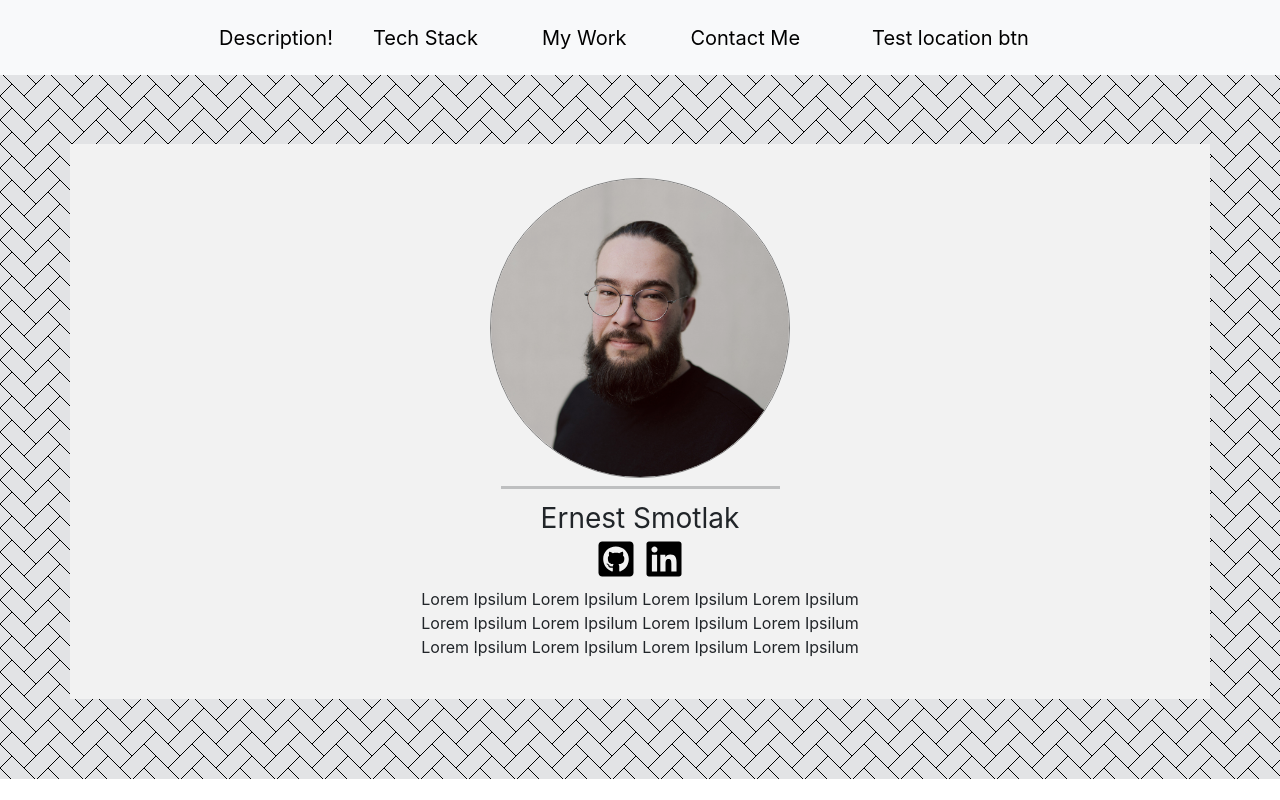
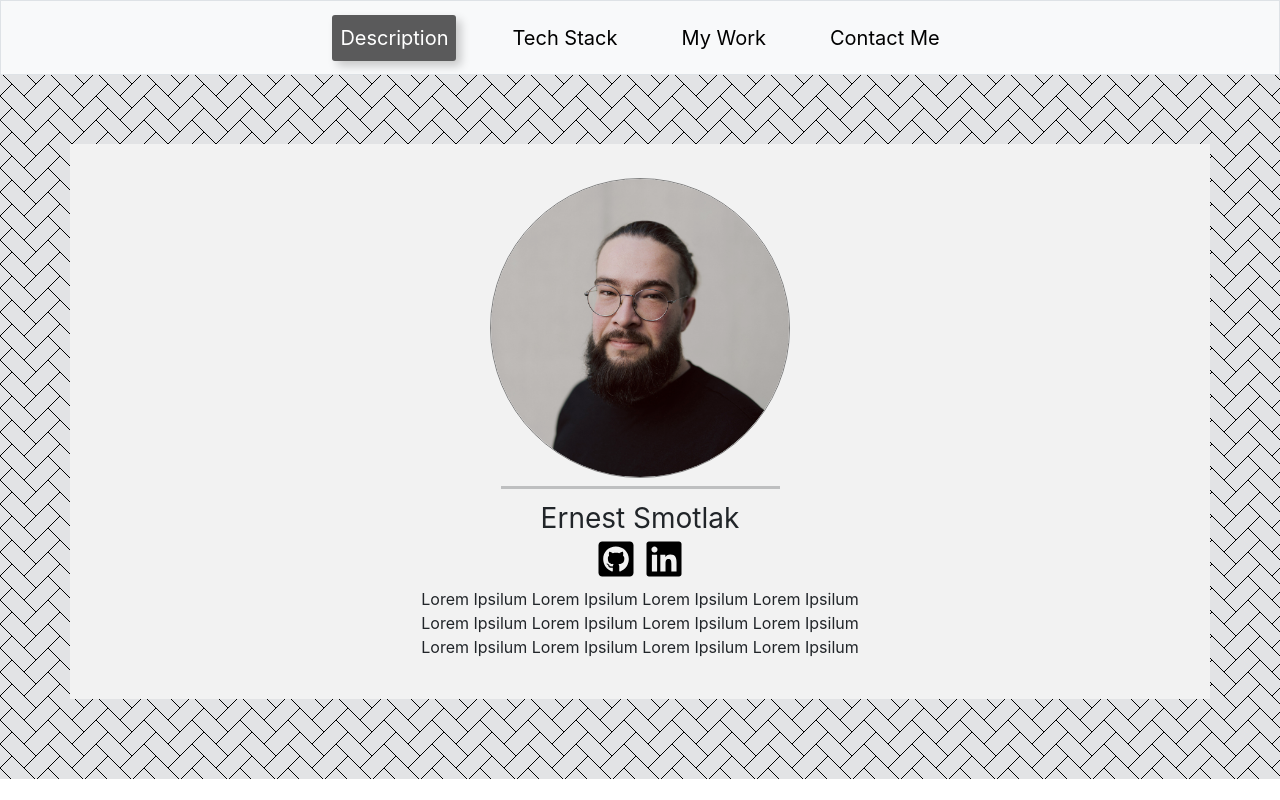
Before and after one commit to ernestsmotlak/portfolio, a React (Create React App) app: page / in a window 1280 px wide. Shown: the top 800 px of the page. Built offline with nearby package versions, Linux system fonts and the light colour scheme.

Commit message:
Navbar almost done, now the on hover effects
Signed-off-by: ernestsmotlak <ernestsmotlak@gmail.com>

```diff
--- a/src/Mobile/Navbar.css
+++ b/src/Mobile/Navbar.css
@@ -16,7 +16,7 @@
 }
 
 /* Hover state styles */
-.nav-link.active.custom-navbar-btn:hover {
+.nav-link.active.custom-navbar-btn-clicked {
   background-color: #5a5a5b;
   color: #fff;
   border-radius: 3px;
--- a/src/Mobile/Navbar.js
+++ b/src/Mobile/Navbar.js
@@ -1,8 +1,25 @@
 import React, { useState, useEffect } from "react";
-import '../Mobile/Navbar.css';
+import "../Mobile/Navbar.css";
 
 const Navbar = () => {
-  const [btnLocation, setbtnLocation] = useState("");
+  const [activeButton, setActiveButton] = useState("");
+
+  const checkLocation = () => {
+    const scrollPosition = window.scrollY;
+    if (scrollPosition < 710) {
+      setActiveButton("description");
+    } else if (scrollPosition >= 710 && scrollPosition < 1345) {
+      setActiveButton("techStack");
+    } else if (scrollPosition >= 1345 && scrollPosition < 2000) {
+      // Adjust the value 2000 to your actual contact me position
+      setActiveButton("myWork");
+    } else if (scrollPosition >= 2000) {
+      // Adjust the value 2000 to your actual contact me position
+      setActiveButton("contactMe");
+    } else {
+      setActiveButton("");
+    }
+  };
 
   const scroll = (value) => (event) => {
     event.preventDefault();
@@ -11,6 +28,7 @@
 
   useEffect(() => {
     const handleScroll = () => {
+      checkLocation();
       console.log(window.scrollY); // Log the current scroll position to the console
     };
 
@@ -24,7 +42,7 @@
   return (
     <div>
       <nav
-        className="navbar navbar-expand-lg bg-body-tertiary fixed-top"
+        className="navbar navbar-expand-lg bg-body-tertiary fixed-top border"
         style={{ height: "75px", width: "100%" }}
       >
         <div className="container-fluid d-flex justify-content-center">
@@ -44,35 +62,54 @@
             id="navbarSupportedContent"
           >
             <ul className="navbar-nav ps-4 pe-4 fs-5">
-              <a className="nav-link active" href="" onClick={scroll(0)}>
-                Description!
-              </a>
               <li className="nav-item ps-4 pe-4">
-                <a className="nav-link active" href="" onClick={scroll(710)}>
+                <a
+                  className={`nav-link active ${
+                    activeButton === "description"
+                      ? "custom-navbar-btn-clicked"
+                      : ""
+                  }`}
+                  href=""
+                  onClick={scroll(0)}
+                >
+                  Description
+                </a>
+              </li>
+              <li className="nav-item ps-4 pe-4">
+                <a
+                  className={`nav-link active ${
+                    activeButton === "techStack"
+                      ? "custom-navbar-btn-clicked"
+                      : ""
+                  }`}
+                  href=""
+                  onClick={scroll(710)}
+                >
                   Tech Stack
                 </a>
               </li>
               <li className="nav-item ps-4 pe-4">
-                <a className="nav-link active" href="" onClick={scroll(1345)}>
+                <a
+                  className={`nav-link active ${
+                    activeButton === "myWork" ? "custom-navbar-btn-clicked" : ""
+                  }`}
+                  href=""
+                  onClick={scroll(1345)}
+                >
                   My Work
                 </a>
               </li>
               <li className="nav-item ps-4 pe-4">
                 <a
-                  className="nav-link active"
+                  className={`nav-link active ${
+                    activeButton === "contactMe"
+                      ? "custom-navbar-btn-clicked"
+                      : ""
+                  }`}
                   href=""
                   onClick={scroll(document.body.scrollHeight)}
                 >
                   Contact Me
-                </a>
-              </li>
-              <li className="nav-item ps-4 pe-4">
-                <a
-                  className="nav-link active custom-navbar-btn"
-                  href=""
-                  onClick={scroll(document.body.scrollHeight)}
-                >
-                  Test location btn
                 </a>
               </li>
             </ul>
```
